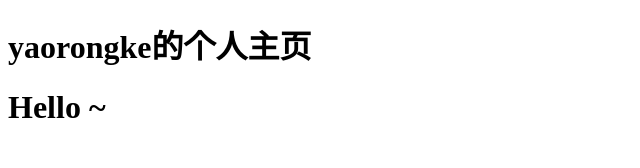
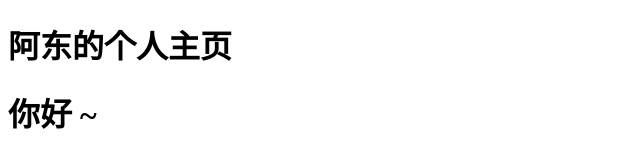
Before and after one commit to Mason1202/mason1202.github.io, a plain HTML site: page index.html in a window 1280 px wide. Shown: the whole page, without its empty margins (0-640 px from the left). Drawn offline with Linux system fonts and the light colour scheme.

Commit message:
Update index.html

```diff
--- a/index.html
+++ b/index.html
@@ -5,7 +5,7 @@
     <title>yaorongke</title>
 </head>
 <body>
-    <h1>yaorongke的个人主页</h1>
-    <h1>Hello ~</h1>
+    <h1>阿东的个人主页</h1>
+    <h1>你好 ~</h1>
 </body>
 </html>
```
